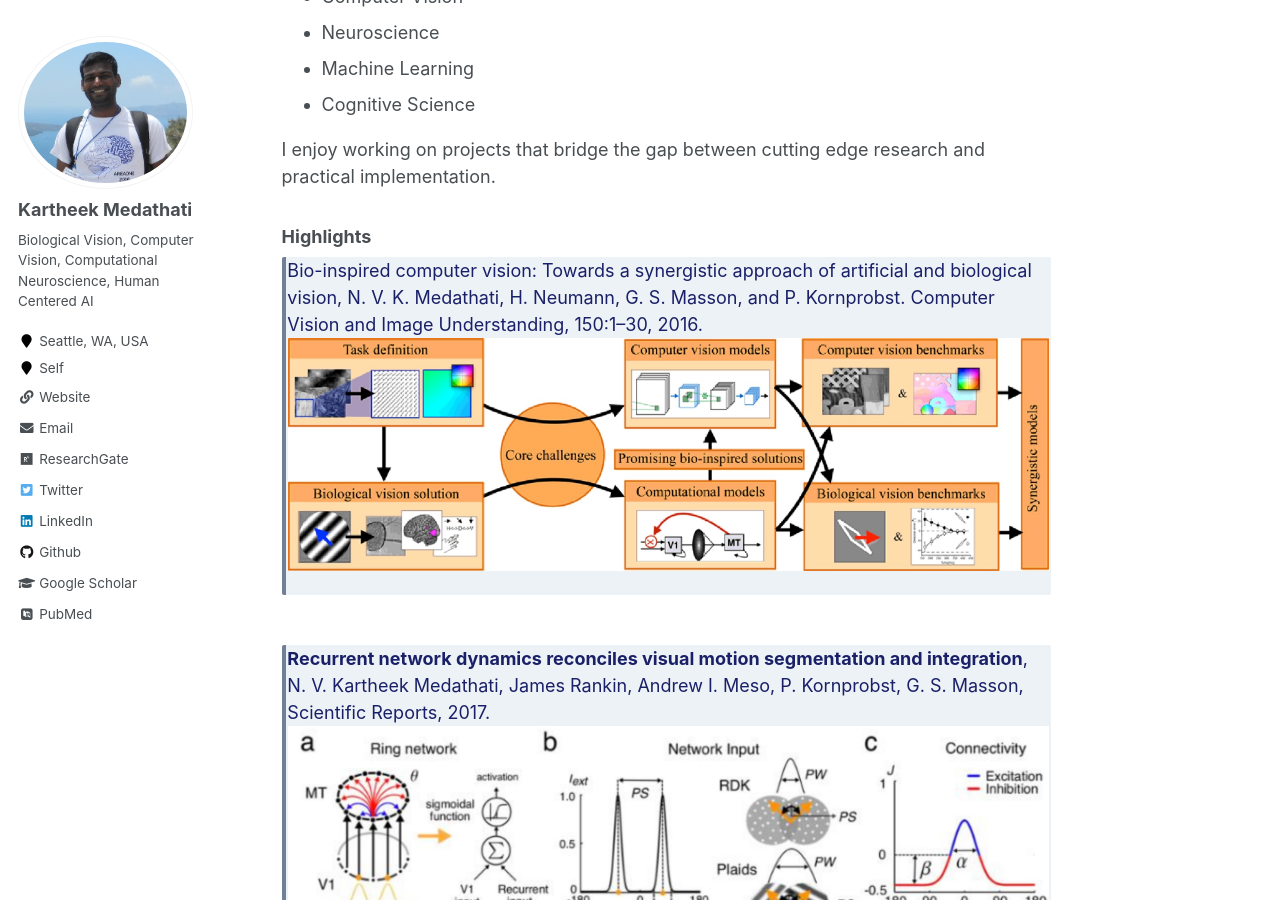
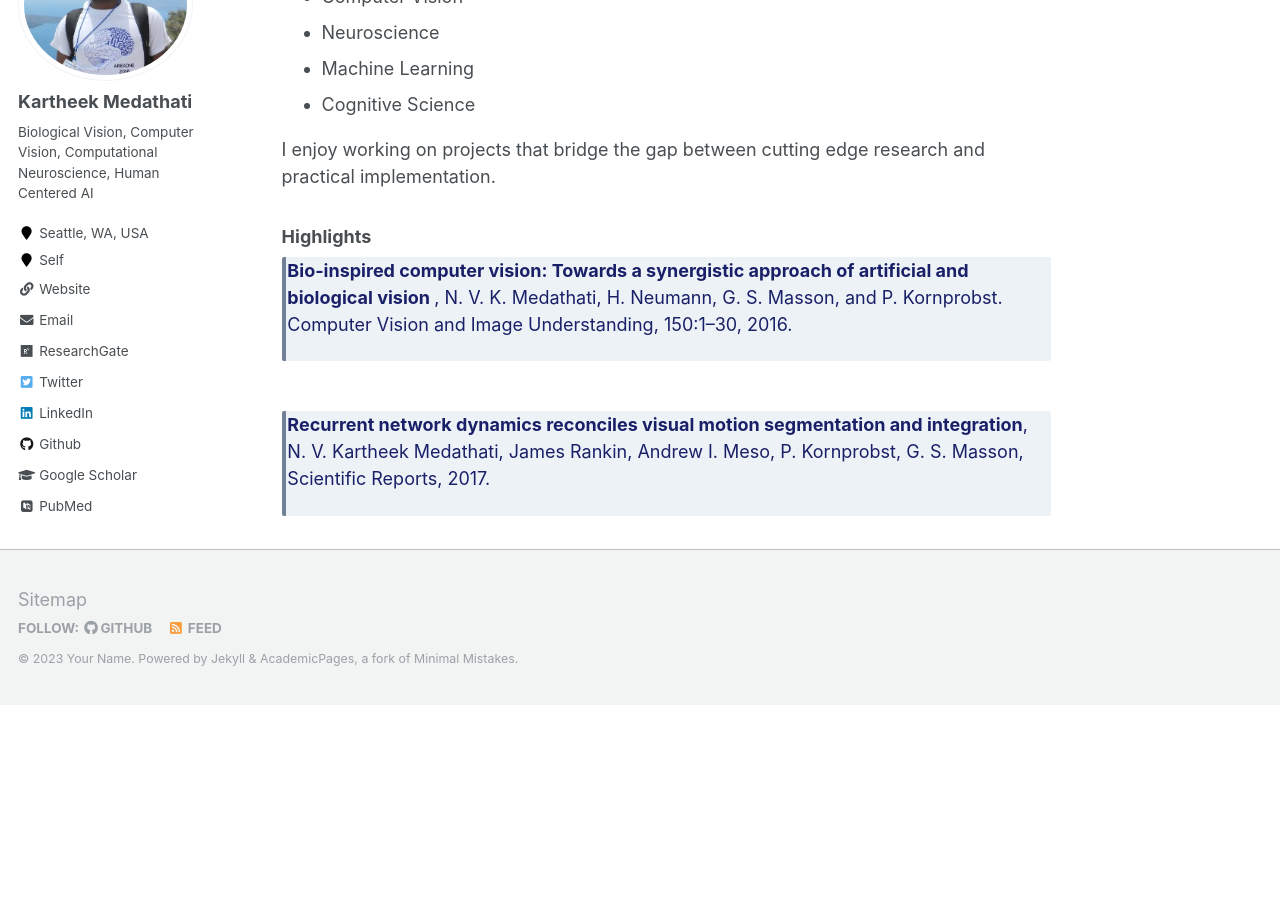
Before and after one commit to kartheekmedathati/kartheekmedathati.github.io, a Jekyll site: the page built from _pages/about.md, in a window 1280 px wide and 900 px high, scrolled down 386 px. Built offline with Jekyll 4.4.1, drawn with Linux system fonts in a browser that asks for light colours; some web fonts are replaced; after the commit the page ends 1091 px from its top, so only the background shows below that.

```diff
--- a/_pages/about.md
+++ b/_pages/about.md
@@ -23,14 +23,12 @@
 
 <div class="warning" style='background-color:#EDF2F7; color:#1A2067; border-left: solid #718096 4px; border-radius: 2px;'>
 <p style='padding:0; margin-left:0.1em; margin-right:0.1em; display: inline-block;'>
- Bio-inspired computer vision: Towards a synergistic approach of artificial and biological vision, N. V. K. Medathati, H. Neumann, G. S. Masson, and P. Kornprobst. Computer Vision and Image Understanding, 150:1–30, 2016.
-<img src="images/Bio-Inspired-Vision.jpg" style="width:100%; zoom:9%;  float:bottom; padding: 4px"/>
+<b> Bio-inspired computer vision: Towards a synergistic approach of artificial and biological vision </b>, N. V. K. Medathati, H. Neumann, G. S. Masson, and P. Kornprobst. Computer Vision and Image Understanding, 150:1–30, 2016.
 </p>
 </div>
 <br>
 <div class="warning" style='background-color:#EDF2F7; color:#1A2067; border-left: solid #718096 4px; border-radius: 2px;'>
 <p style='padding:0; margin-left:0.1em; margin-right:0.1em; display: inline-block;'>
  <b> Recurrent network dynamics reconciles visual motion segmentation and integration</b>, N. V. Kartheek Medathati, James Rankin, Andrew I. Meso, P. Kornprobst, G. S. Masson, Scientific Reports, 2017.
-<img src="images/Ring_Network_1.jpg" style="width:100%; zoom:9%;  float:bottom; padding: 4px"/>
 </p>
 </div>
```
